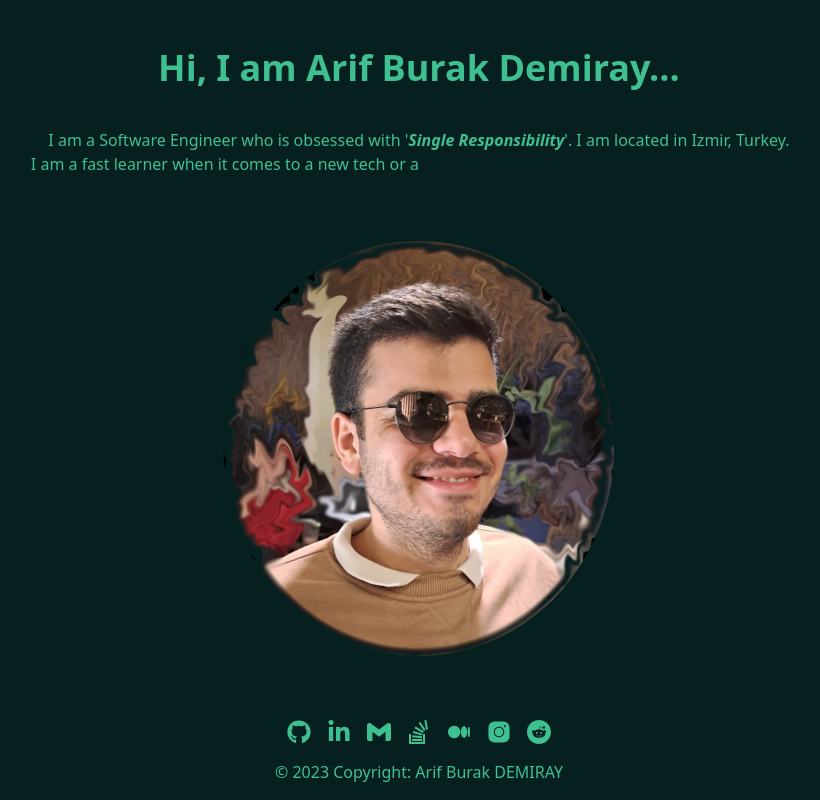
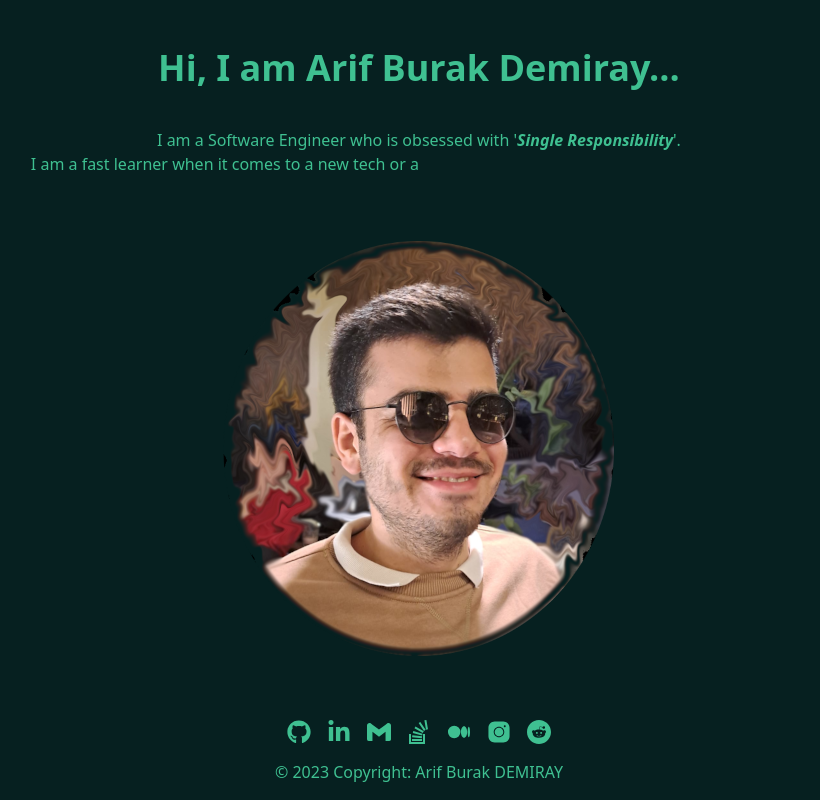
Before and after one commit to arifBurakDemiray/demiray.co, a Vue app: page / in a window 1280 px wide. Shown: the whole page, without its empty margins (221-1041 px from the left). Built offline with nearby package versions, Linux system fonts and the light colour scheme.

Commit message:
Update Home.vue

```diff
--- a/src/pages/Home.vue
+++ b/src/pages/Home.vue
@@ -9,11 +9,10 @@
 
       <div class="typingEffect__line2">
         <span className="text-1xl">I am a Software Engineer who is obsessed with '<span className="font-bold italic">Single Responsibility</span>'.
-        I am located in Izmir, Turkey.
         </span>
       </div>
       <div class="typingEffect__line3">I am a fast learner when it comes to a new tech or a topic. And, I can understand and solve the problem</div>
-      <div class="typingEffect__line4">in a zeus way. I am currently working as a Lead Developer.</div>
+      <div class="typingEffect__line4">in a zeus way. I am currently working as an SDK Engineer.</div>
 
       <img
         className="mx-auto pt-10"
```
